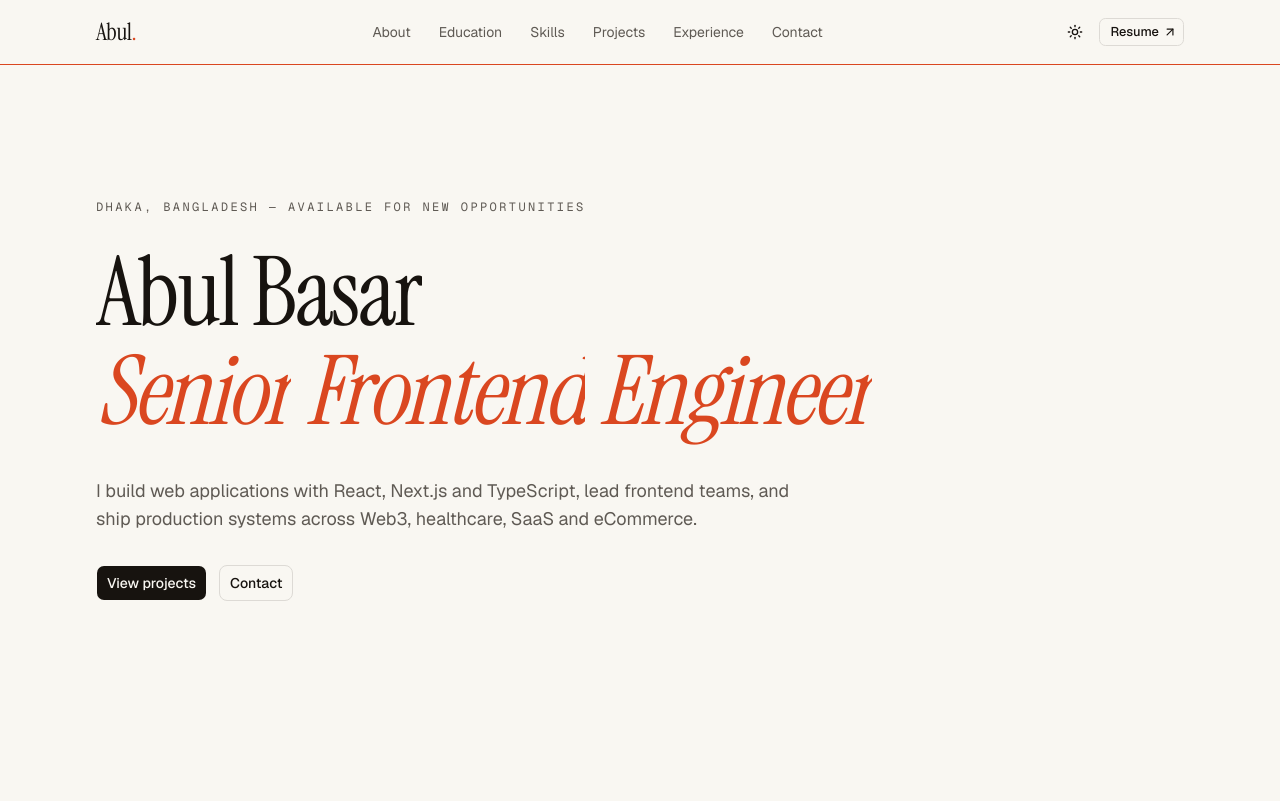
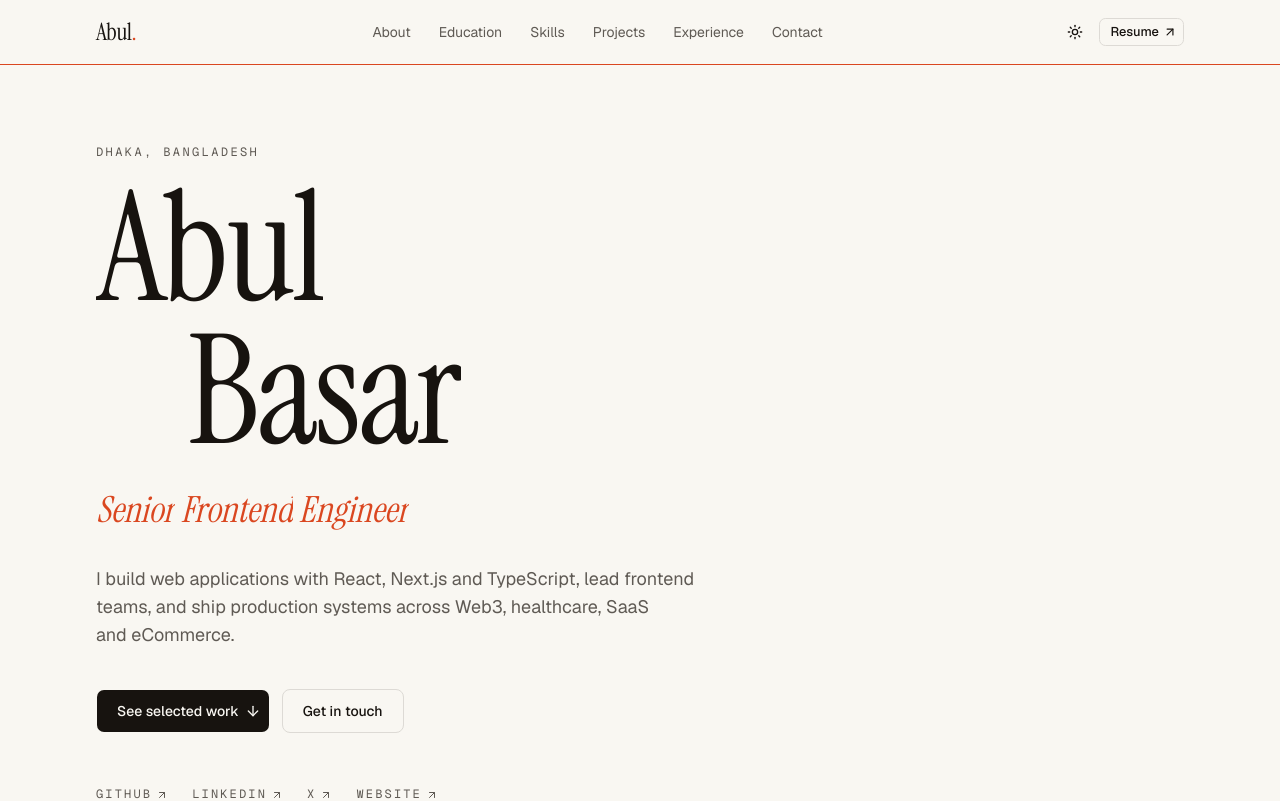
Before and after one commit to AbulBashar38/portfolio-assignment, a Next.js app: page / in a window 1280 px wide. Shown: the top 801 px of the page. Built offline with nearby package versions, Linux system fonts and the light colour scheme.

Commit message:
feat(hero): add hero section with animated name, role and calls to action

```diff
--- a/src/app/page.tsx
+++ b/src/app/page.tsx
@@ -1,10 +1,7 @@
-import { Container } from "@/components/layout/container";
 import { Section } from "@/components/layout/section";
 import { SectionHeading } from "@/components/layout/section-heading";
 import { Reveal } from "@/components/motion/reveal";
-import { TextReveal } from "@/components/motion/text-reveal";
-import { Button } from "@/components/ui/button";
-import { profile } from "@/data/profile";
+import { Hero } from "@/components/sections/hero/hero";
 import type { SectionId } from "@/types";
 
 const outline: { id: Exclude<SectionId, "home">; title: string; description: string }[] = [
@@ -43,36 +40,7 @@ const outline: { id: Exclude<SectionId, "home">; title: string; description: str
 export default function Home() {
   return (
     <main>
-      <section id="home" aria-labelledby="home-title" className="flex min-h-svh items-center">
-        <Container className="flex flex-col gap-8">
-          <Reveal direction="none">
-            <p className="font-mono text-xs uppercase tracking-[0.2em] text-muted-foreground">
-              {profile.location} — {profile.availability}
-            </p>
-          </Reveal>
-          <h1 id="home-title" className="font-display text-6xl leading-[0.95] tracking-tight md:text-8xl">
-            <TextReveal as="span" onMount text={profile.name} className="block" />
-            <TextReveal
-              as="span"
-              onMount
-              delay={0.2}
-              text={profile.role}
-              className="block italic text-brand"
-            />
-          </h1>
-          <Reveal delay={0.5}>
-            <p className="max-w-[60ch] text-lg text-muted-foreground">{profile.summary}</p>
-          </Reveal>
-          <Reveal delay={0.6} className="flex gap-3">
-            <Button size="lg" asChild>
-              <a href="#projects">View projects</a>
-            </Button>
-            <Button size="lg" variant="outline" asChild>
-              <a href="#contact">Contact</a>
-            </Button>
-          </Reveal>
-        </Container>
-      </section>
+      <Hero />
 
       {outline.map((section) => (
         <Section key={section.id} id={section.id}>
--- /dev/null
+++ b/src/components/sections/hero/hero.tsx
@@ -0,0 +1,76 @@
+import { ArrowDownIcon } from "lucide-react";
+
+import { Container } from "@/components/layout/container";
+import { Reveal } from "@/components/motion/reveal";
+import { TextReveal } from "@/components/motion/text-reveal";
+import { SocialLinks } from "@/components/shared/social-links";
+import { Button } from "@/components/ui/button";
+import { profile } from "@/data/profile";
+
+export function Hero() {
+  const [firstName, ...rest] = profile.name.split(" ");
+  const lastName = rest.join(" ");
+
+  return (
+    <section
+      id="home"
+      aria-labelledby="home-title"
+      className="relative overflow-hidden pt-28 pb-20 md:pt-36 lg:flex lg:min-h-svh lg:items-center lg:pb-24"
+    >
+      <Container className="grid gap-14 lg:grid-cols-12 lg:gap-10">
+        <div className="flex flex-col lg:col-span-7">
+          <Reveal direction="none">
+            <p className="font-mono text-xs uppercase tracking-[0.2em] text-muted-foreground">
+              {profile.location}
+            </p>
+          </Reveal>
+
+          <h1
+            id="home-title"
+            aria-label={profile.name}
+            className="mt-6 font-display text-[clamp(4rem,13vw,9.5rem)] leading-[0.86] tracking-[-0.02em]"
+          >
+            <TextReveal as="span" onMount text={firstName} className="block" />
+            <TextReveal
+              as="span"
+              onMount
+              delay={0.1}
+              text={lastName}
+              className="block md:pl-[0.6em]"
+            />
+          </h1>
+
+          <TextReveal
+            as="p"
+            onMount
+            delay={0.35}
+            text={profile.role}
+            className="mt-5 font-display text-3xl italic text-brand md:text-4xl"
+          />
+
+          <Reveal delay={0.6}>
+            <p className="mt-8 max-w-[52ch] text-base text-muted-foreground md:text-lg">
+              {profile.summary}
+            </p>
+          </Reveal>
+
+          <Reveal delay={0.7} className="mt-10 flex flex-wrap gap-3">
+            <Button asChild className="h-11 px-5">
+              <a href="#projects">
+                See selected work
+                <ArrowDownIcon data-icon="inline-end" />
+              </a>
+            </Button>
+            <Button asChild variant="outline" className="h-11 px-5">
+              <a href="#contact">Get in touch</a>
+            </Button>
+          </Reveal>
+
+          <Reveal delay={0.8} className="mt-12">
+            <SocialLinks />
+          </Reveal>
+        </div>
+      </Container>
+    </section>
+  );
+}
```
